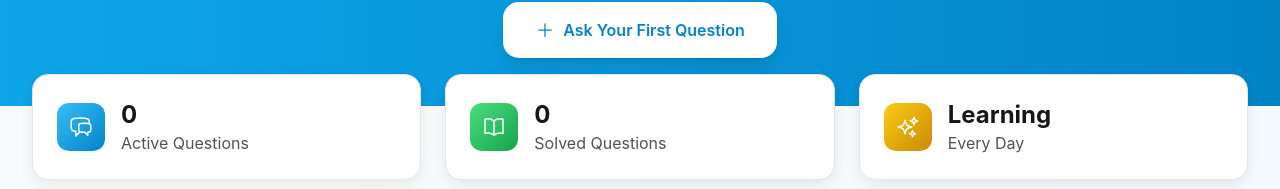
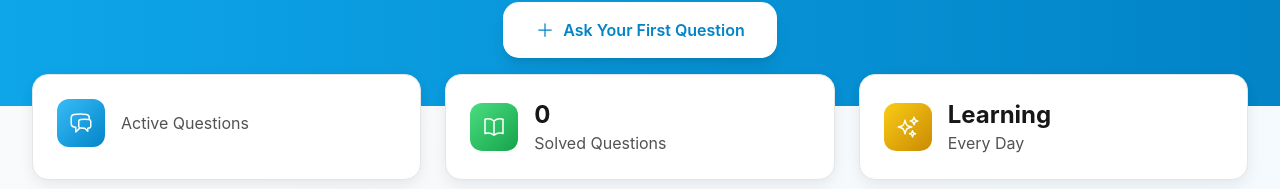
Before and after one commit to AlbertDung/english-qa-platform, a React (Create React App) app in the folder frontend/: page / in a window 1280 px wide. Shown: the part 360-549 px from the top of the page. Built offline with nearby package versions, Linux system fonts and the light colour scheme; no server answers; the HTML template or start-up script is replaced by a standard one.

Commit message:
refactor: Comment out active questions count in HomePage component
- Removed the display of the active questions count by commenting out the corresponding paragraph element.
- This change may be part of a UI update or redesign effort to streamline the information presented on the HomePage.

```diff
--- a/frontend/src/pages/HomePage.tsx
+++ b/frontend/src/pages/HomePage.tsx
@@ -151,7 +151,7 @@ const HomePage: React.FC = () => {
                 <ChatBubbleLeftRightIcon className="w-6 h-6 text-white" />
               </div>
               <div>
-                <p className="text-2xl font-bold text-neutral-900">{questions.length}</p>
+                {/* <p className="text-2xl font-bold text-neutral-900">{questions.length}</p> */}
                 <p className="text-neutral-600">Active Questions</p>
               </div>
             </div>
```
